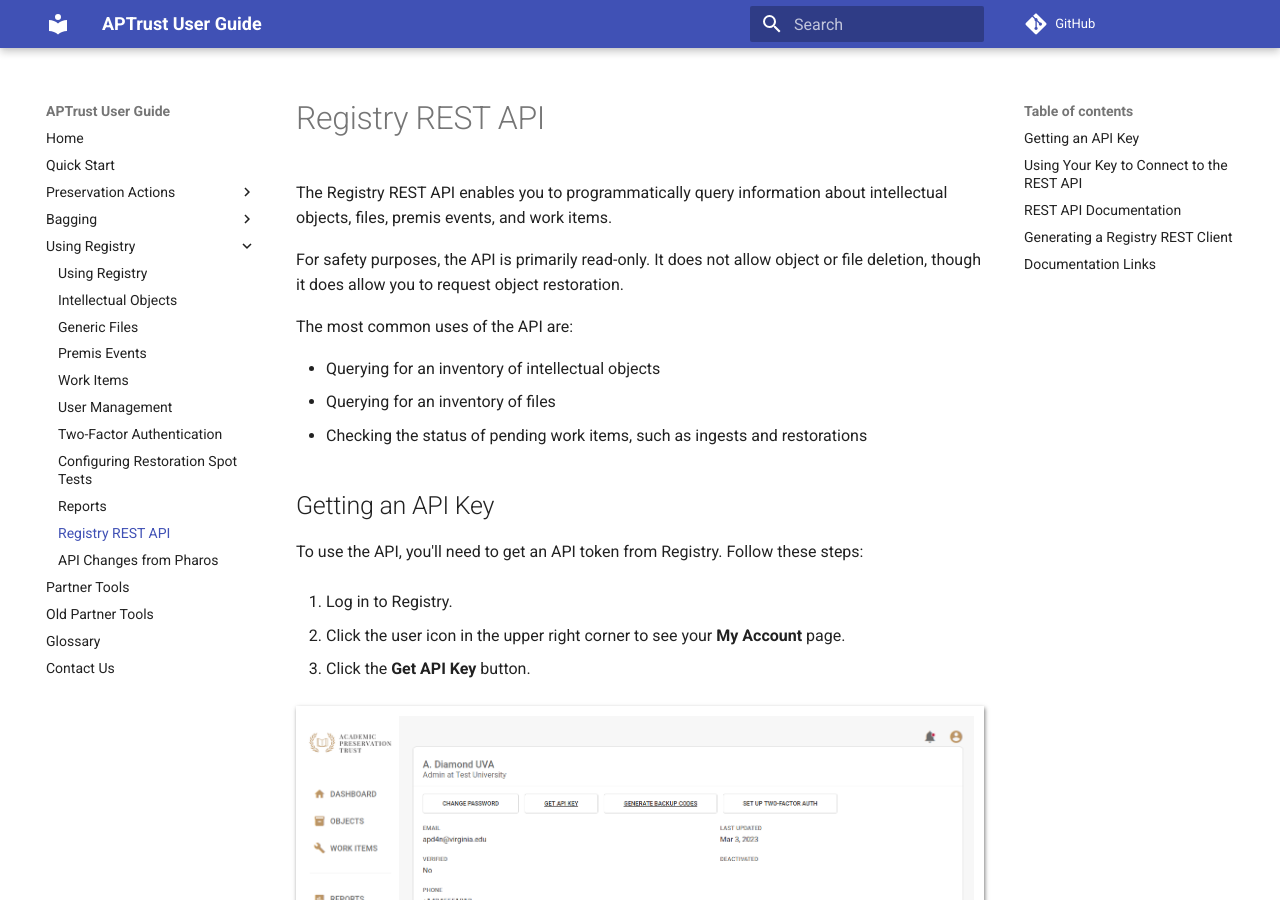
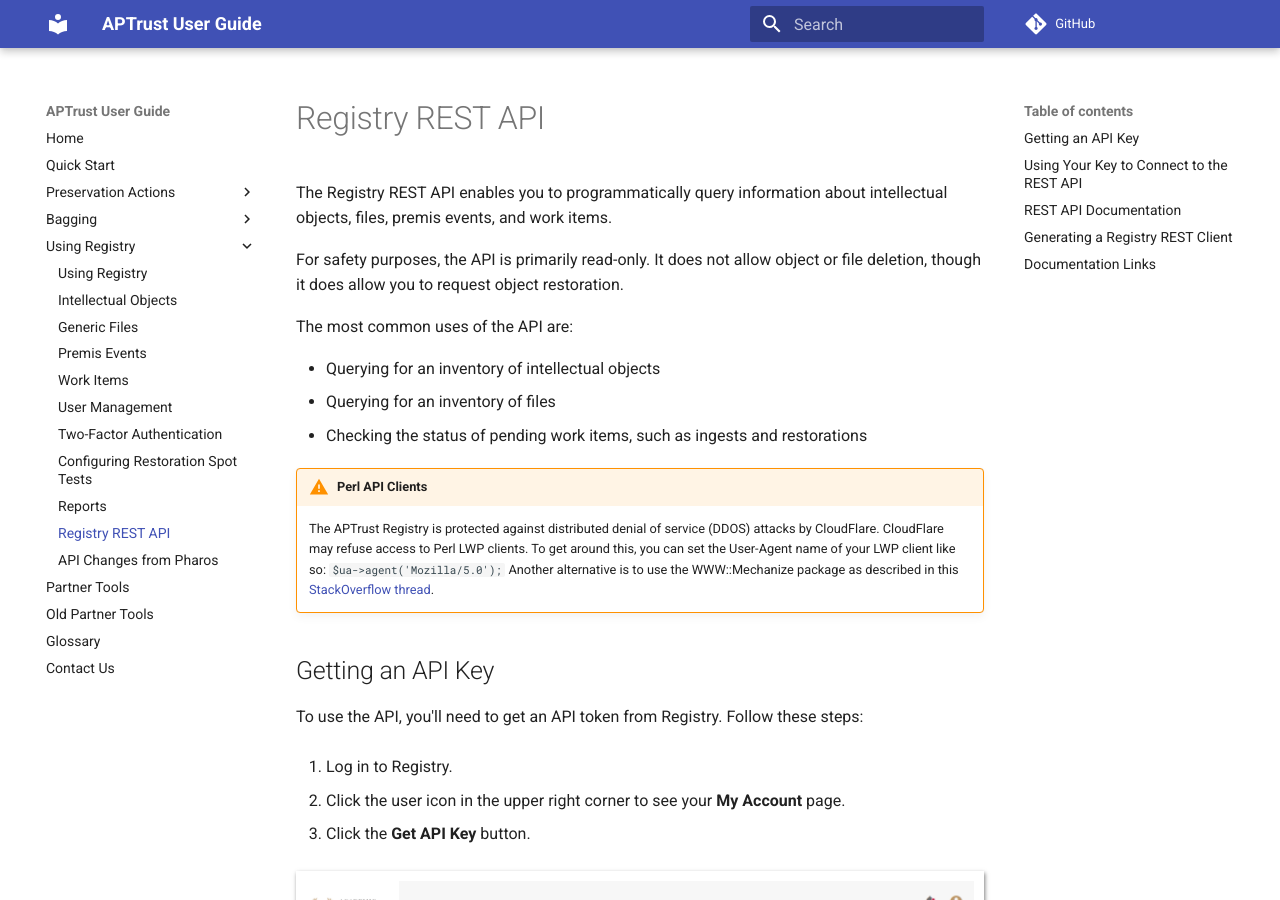
Before and after one commit to APTrust/userguide, an MkDocs documentation site: the page built from docs/registry/rest_api.md, in a window 1280 px wide and 900 px high. Built offline with MkDocs 1.6.1 and Material for MkDocs 9.7.7, drawn with Linux system fonts in a browser that asks for light colours; comment, search, counter and statistics services are not loaded.

Commit message:
Added warning about Perl API client

```diff
--- a/docs/registry/rest_api.md
+++ b/docs/registry/rest_api.md
@@ -9,6 +9,9 @@
 * Querying for an inventory of intellectual objects
 * Querying for an inventory of files
 * Checking the status of pending work items, such as ingests and restorations
+
+!!! warning "Perl API Clients"
+    The APTrust Registry is protected against distributed denial of service (DDOS) attacks by CloudFlare. CloudFlare may refuse access to Perl LWP clients. To get around this, you can set the User-Agent name of your LWP client like so: `$ua->agent('Mozilla/5.0');` Another alternative is to use the WWW::Mechanize package as described in this [StackOverflow thread](https://stackoverflow.com/questions/29057331/waiting-for-cloudflare-ddos-protection-lwp-perl){target=_blank}.
 
 ## Getting an API Key
 
```
